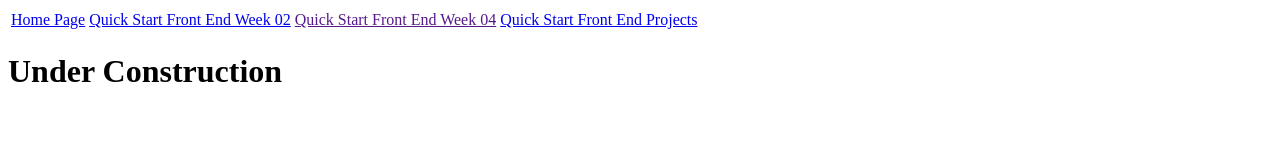
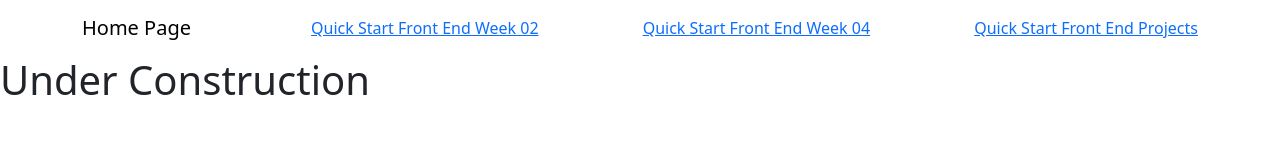
Before and after one commit to blburgen/QuickStartFE03, a website: page index.html in a window 1280 px wide. Drawn offline with nearby package versions, Linux system fonts and the light colour scheme.

Commit message:
adds .gitignore

```diff
--- a/index.html
+++ b/index.html
@@ -4,19 +4,18 @@
     <meta charset="UTF-8">
     <meta name="viewport" content="width=device-width, initial-scale=1.0">
     <title>Document</title>
-    <link rel="stylesheet" href="style.css">
+    <link rel="stylesheet" href=".\node_modules\bootstrap\dist\css\bootstrap.css">
+    <!-- <link href="https://cdn.jsdelivr.net/npm/bootstrap@5.3.3/dist/css/bootstrap.min.css" rel="stylesheet" integrity="sha384-QWTKZyjpPEjISv5WaRU9OFeRpok6YctnYmDr5pNlyT2bRjXh0JMhjY6hW+ALEwIH" crossorigin="anonymous"> -->
 </head>
 <body>
-    <nav>
-        <table class="navTable">
-            <tr>
-                <td class="navLink"><a href="index.html">Home Page</a></td>
-                <td class="navLink"><a href="https://blburgen.github.io/QuickStartFE02/">Quick Start Front End Week 02</a></td>
-                <td class="navLink"><a href="">Quick Start Front End Week 04</a></td>
-                <td class="navLink"><a href="https://blburgen.github.io/QuickStartProjects/">Quick Start Front End Projects</a></td>
-            </tr>
-        </table>
-    </nav>
+    <div class="container">
+        <nav class="navbar">
+            <a class="navbar-brand" href="index.html">Home Page</a></td>
+            <a href="https://blburgen.github.io/QuickStartFE02/">Quick Start Front End Week 02</a></td>
+            <a href="">Quick Start Front End Week 04</a></td>
+            <a href="https://blburgen.github.io/QuickStartProjects/">Quick Start Front End Projects</a></td>
+        </nav>
+    </div>
     <h1>Under Construction</h1>
 </body>
 </html>
```
Also changed, not shown: 1 other file.
